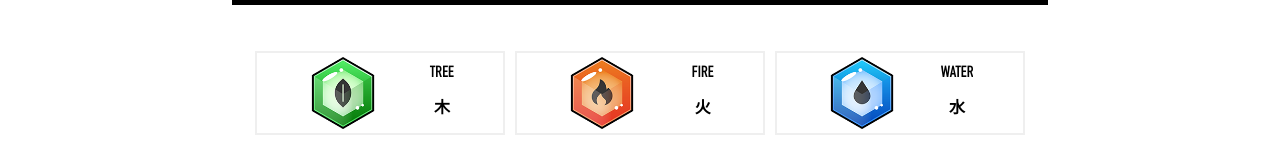
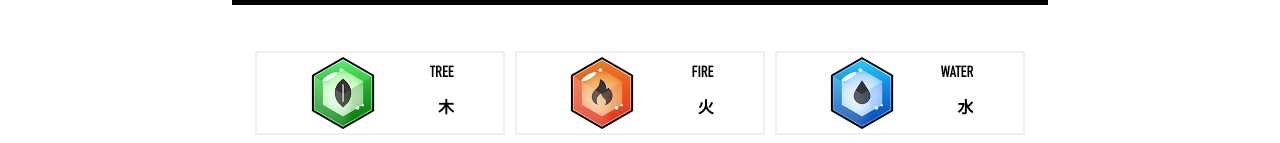
Before and after one commit to mAtencio27/pokegenreact, a React (Create React App) app in the folder client/: page /home in a window 1280 px wide. Shown: the part 761-904 px from the top of the page. Built offline with nearby package versions, Linux system fonts and the light colour scheme; a web font is replaced by a local one.

Commit message:
adjusted the css styling for where the text shows on the cards now to the left

```diff
--- a/client/src/App.css
+++ b/client/src/App.css
@@ -962,7 +962,9 @@ body {
 
 .buttonElementText{
   width: 100%;
-  margin: 5px;
+  text-align: end;
+  margin-top: 5px;
+  margin-bottom: 5px;
 }
 
 .buttonElementTextDiv {
```
